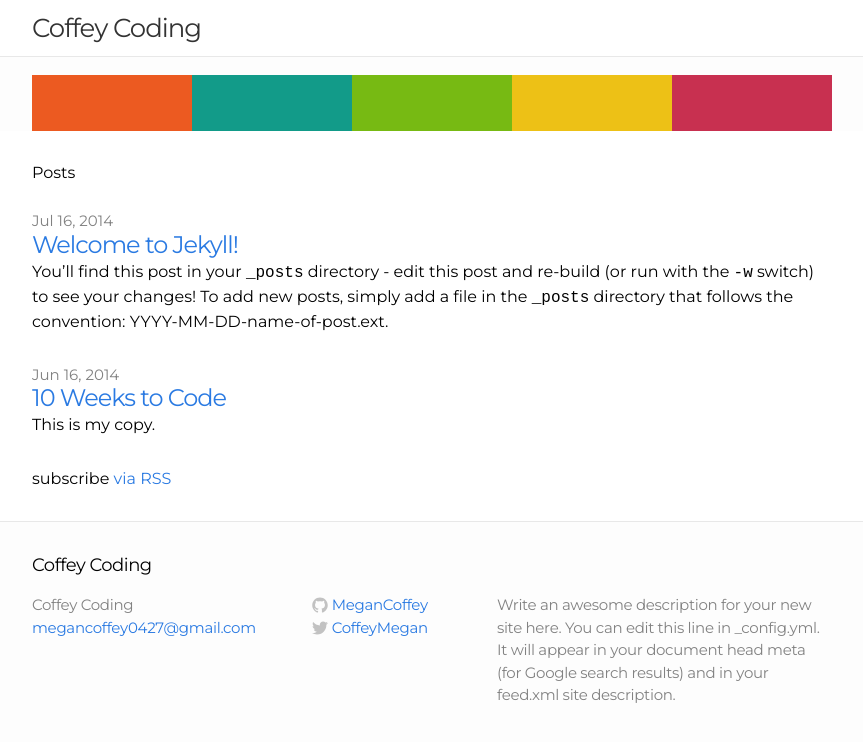
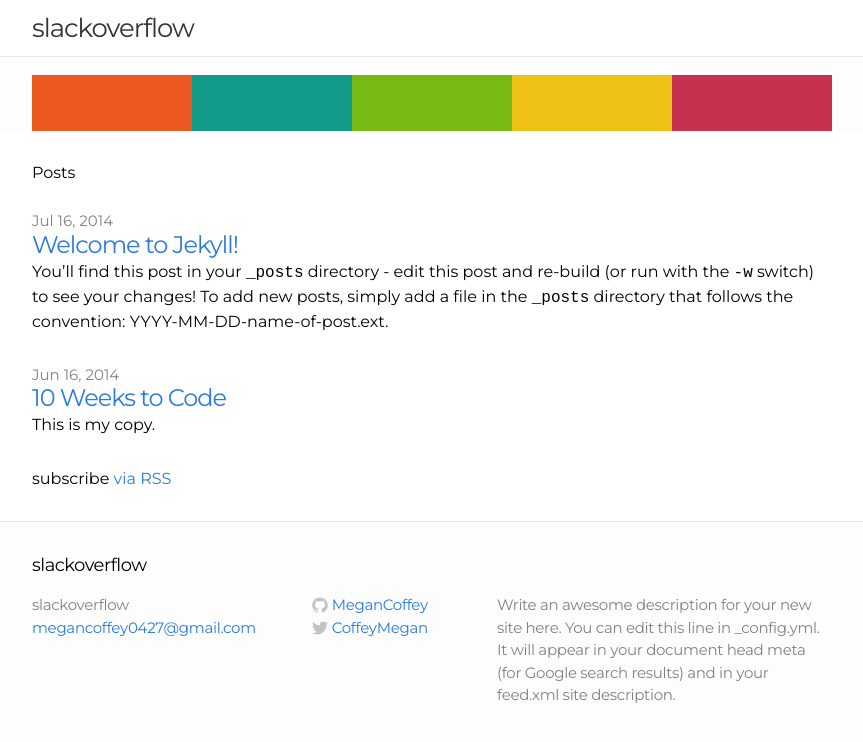
Before and after one commit to MeganCoffey/MeganCoffey.github.io, a Jekyll site: the page built from index.html, in a window 1280 px wide and 900 px high. Shown: the top 742 px of the window, without its empty margins (208-1071 px from the left). Built offline with Jekyll 4.4.1, drawn with Linux system fonts in a browser that asks for light colours.

Commit message:
newblogname

```diff
--- a/_config.yml
+++ b/_config.yml
@@ -1,5 +1,5 @@
 # Site settings
-title: Coffey Coding
+title: slackoverflow
 email: megancoffey0427@gmail.com
 description: "Write an awesome description for your new site here. You can edit this line in _config.yml. It will appear in your document head meta (for Google search results) and in your feed.xml site description."
 baseurl: ""
```
Also changed, not shown: images/logo.jpg (added).
